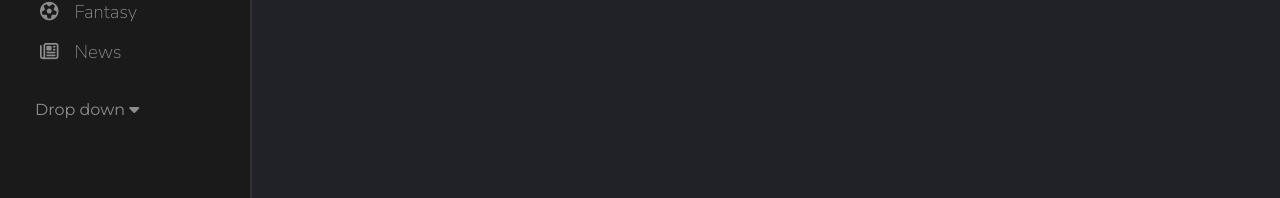
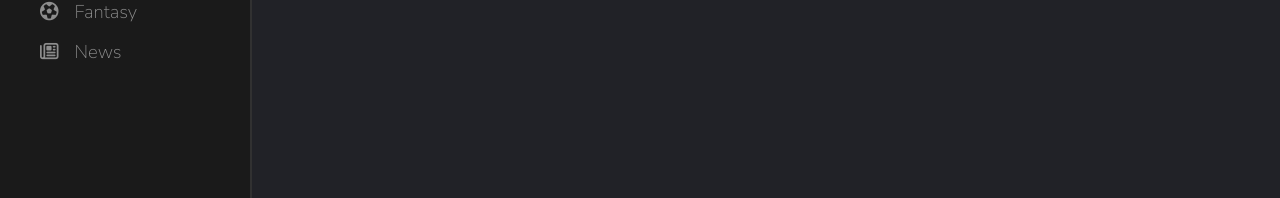
Before and after one commit to PlayzYaso/MHLS-LEAGUE, a plain HTML site: page index.html in a window 1280 px wide. Shown: the part 278-476 px from the top of the page. Drawn offline with nearby package versions, Linux system fonts and the light colour scheme.

Commit message:
who-cares

```diff
--- a/css/index.css
+++ b/css/index.css
@@ -196,16 +196,3 @@ label {
   font-size: 42.5px;
   line-height: 38.3px;
 }
-
-nav {
-  width: 400px;
-  line-height: 40px;
-  padding: 8px 25px;
-}
-
-nav label {
-  color: var(--half-white);
-  font-size: 16px;
-  display: block;
-  cursor: pointer;
-}
--- a/index.html
+++ b/index.html
@@ -12,24 +12,24 @@
       crossorigin="anonymous"></script>
     <link href="./css/index.css" rel="stylesheet" />
     <link href="./css/content.css" rel="stylesheet" />
+    <script src="index.js"></script>
   </head>
 
   <body>
+        <!-- ----------- -->
+        <!--   sidebar   -->
+        <!-- ----------- -->
     <div class="sidebar">
       <div class="logo">MHLS<br /><span>LEAGUE</span></div>
       <div class="site-menu">
         <label>MENU</label>
         <ul>
           <li class="active">
-            <a href="#"
-              ><i class="fa-sharp fa-solid fa-qrcode" style="color: #980000"></i
-              ><span>Dashboard</span></a
-            >
+            <a href="#"><i class="fa-sharp fa-solid fa-qrcode" style="color: #980000"></i>
+              <span>Dashboard</span></a>
           </li>
           <li>
-            <a href="#"
-              ><i class="fa-sharp fa-solid fa-ranking-star"></i>Standings</a
-            >
+            <a href="#"><i class="fa-sharp fa-solid fa-ranking-star"></i>Standings</a>
           </li>
           <li>
             <a href="#"><i class="fa-sharp fa-solid fa-video"></i>Highlights</a>
@@ -42,15 +42,10 @@
           </li>
         </ul>
       </div>
-
-      <nav>
-        <label for="" class="button"
-          >Drop down
-          <span class="fas fa-caret-down"></span>
-        </label>
-      </nav>
     </div>
-
+      <!-- ----------- -->
+      <!-- top nav-bar -->
+      <!-- ----------- -->
     <div class="nav-content">
       <div class="navbar">
         <div class="searchbox">
```
Also changed, not shown: 1 other file.
